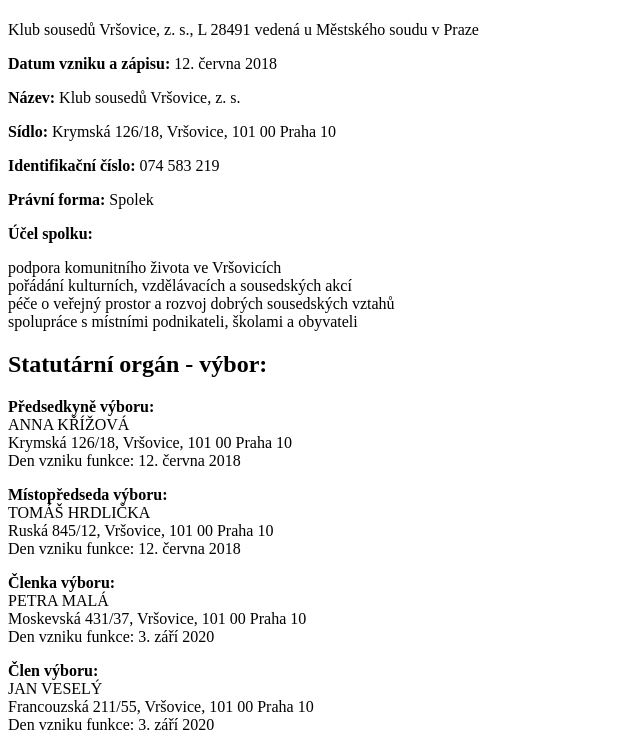
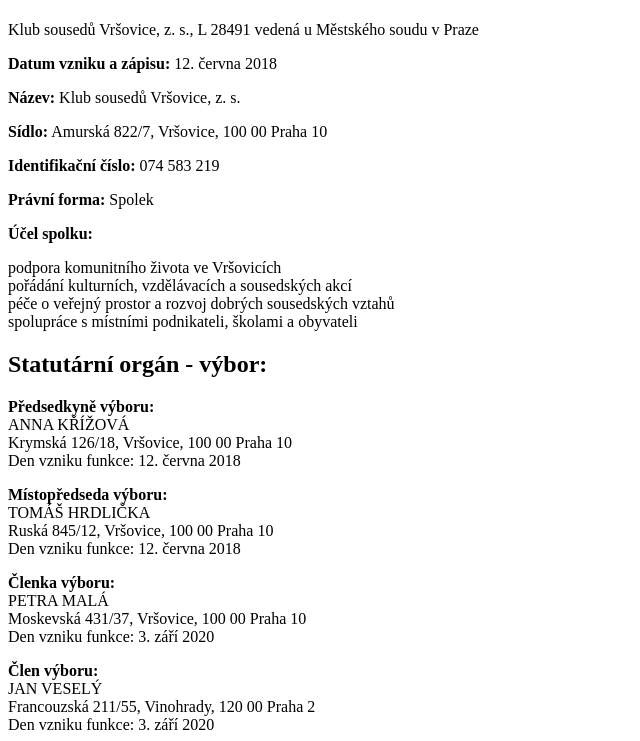
Before and after one commit to rejstrik/rejstrik, a plain HTML site: page klubsousedu.html in a window 1280 px wide. Shown: the part 59-800 px from the top of the page, without its empty margins (0-640 px from the left). Drawn offline with Linux system fonts and the light colour scheme.

Commit message:
Update klubsousedu.html

```diff
--- a/klubsousedu.html
+++ b/klubsousedu.html
@@ -12,7 +12,7 @@
 
   <p><strong>Datum vzniku a zápisu:</strong> 12. června 2018</p>
   <p><strong>Název:</strong> Klub sousedů Vršovice, z. s.</p>
-  <p><strong>Sídlo:</strong> Krymská 126/18, Vršovice, 101 00 Praha 10</p>
+  <p><strong>Sídlo:</strong> Amurská 822/7, Vršovice, 100 00 Praha 10</p>
   <p><strong>Identifikační číslo:</strong> 074 583 219</p>
   <p><strong>Právní forma:</strong> Spolek</p>
 
@@ -28,22 +28,22 @@
 
   <p><strong>Předsedkyně výboru:</strong><br>
   ANNA KŘÍŽOVÁ<br>
-  Krymská 126/18, Vršovice, 101 00 Praha 10<br>
+  Krymská 126/18, Vršovice, 100 00 Praha 10<br>
   Den vzniku funkce: 12. června 2018</p>
 
   <p><strong>Místopředseda výboru:</strong><br>
   TOMÁŠ HRDLIČKA<br>
-  Ruská 845/12, Vršovice, 101 00 Praha 10<br>
+  Ruská 845/12, Vršovice, 100 00 Praha 10<br>
   Den vzniku funkce: 12. června 2018</p>
 
   <p><strong>Členka výboru:</strong><br>
   PETRA MALÁ<br>
-  Moskevská 431/37, Vršovice, 101 00 Praha 10<br>
+  Moskevská 431/37, Vršovice, 100 00 Praha 10<br>
   Den vzniku funkce: 3. září 2020</p>
 
   <p><strong>Člen výboru:</strong><br>
   JAN VESELÝ<br>
-  Francouzská 211/55, Vršovice, 101 00 Praha 10<br>
+  Francouzská 211/55, Vinohrady, 120 00 Praha 2<br>
   Den vzniku funkce: 3. září 2020</p>
 
   <p><strong>Způsob jednání:</strong><br>
```
